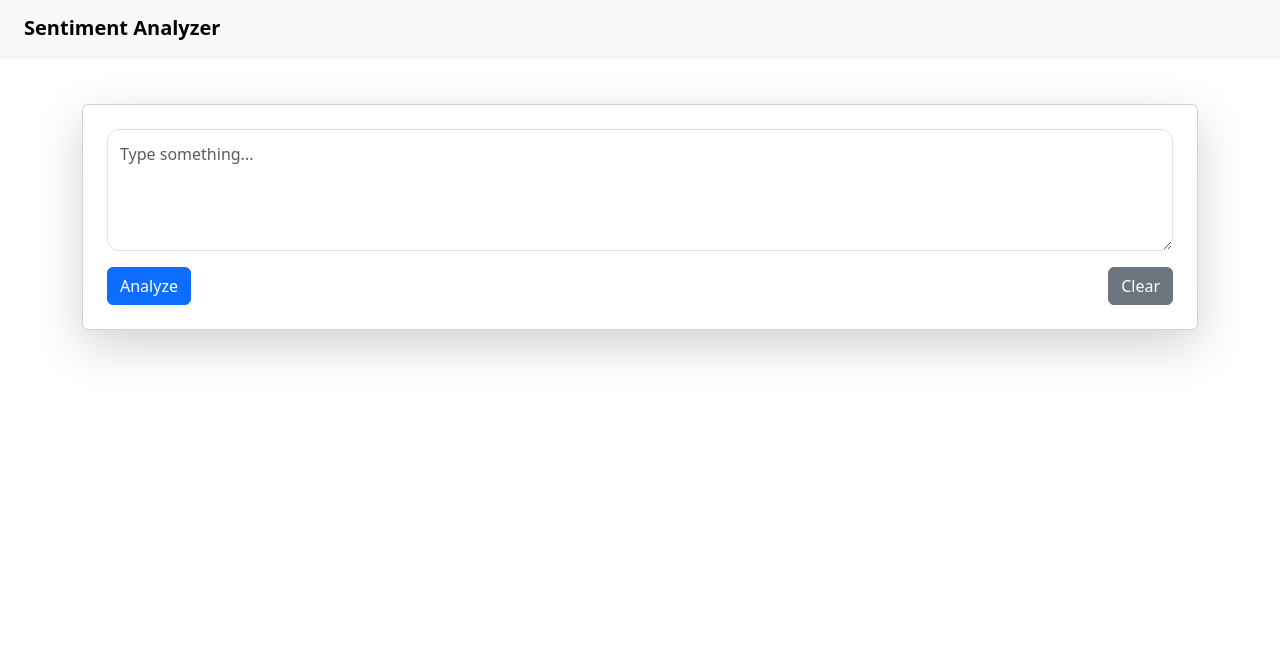
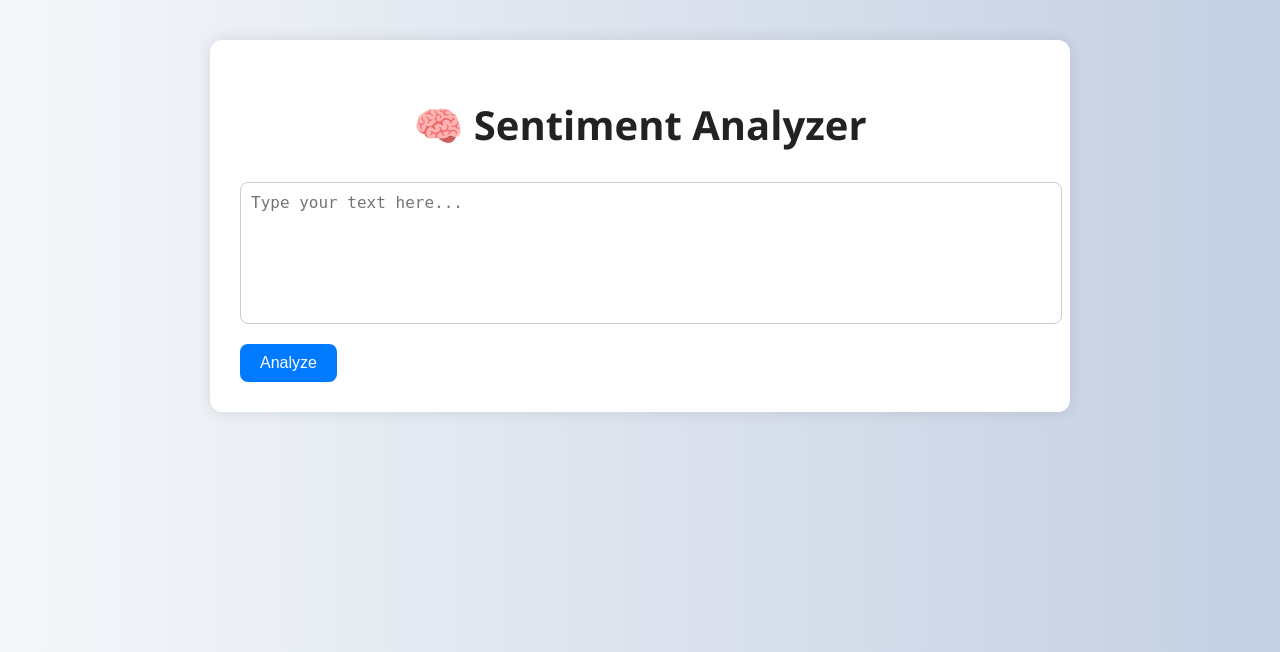
Before and after one commit to Devaharshini06/sentiment-analysis-app, a Flask app: page / in a window 1280 px wide. Shown: the top 652 px of the page. Run offline with Flask 3, Linux system fonts and the light colour scheme.

Commit message:
Final commit

```diff
--- a/app.py
+++ b/app.py
@@ -1,67 +1,64 @@
-
 from flask import Flask, render_template, request
 from textblob import TextBlob
 from wordcloud import WordCloud
-import matplotlib.pyplot as plt
 import os
 import uuid
-print("Running This app.py")
+
 app = Flask(__name__)
 app.config['UPLOAD_FOLDER'] = 'static/img'
 
-@app.route('/', methods=['GET', 'POST'])
+def analyze_sentiment(text):
+    blob = TextBlob(text)
+    polarity = blob.sentiment.polarity
+    if polarity > 0.1:
+        return 'Positive', polarity
+    elif polarity < -0.1:
+        return 'Negative', polarity
+    else:
+        return 'Neutral', polarity
+
+def generate_wordcloud(text):
+    wc = WordCloud(width=400, height=300, background_color='white', colormap='plasma').generate(text)
+    filename = f"{uuid.uuid4().hex}_wc.png"
+    path = os.path.join(app.config['UPLOAD_FOLDER'], filename)
+    wc.to_file(path)
+    return filename
+
+@app.route("/", methods=["GET", "POST"])
 def index():
     sentiment = None
     polarity = 0
-    emoji = ''
-    message = ''
-    bg_color = ''
-    chart_filename = None
-    wordcloud_filename = None
-    if request.method == 'POST':
-        text = request.form['text']
-        blob = TextBlob(text)
-        polarity = blob.sentiment.polarity
+    text = ""
+    pie_data = {"Positive": 0, "Negative": 0, "Neutral": 0}
+    emoji = ""
+    wordcloud_file = None
 
-        if polarity > 0.2:
-            sentiment = "Positive"
+    if request.method == "POST":
+        text = request.form["text"]
+        sentiment, polarity = analyze_sentiment(text)
+        wordcloud_file = generate_wordcloud(text)
+
+        if sentiment == "Positive":
+            pie_data["Positive"] = 70
+            pie_data["Neutral"] = 30
             emoji = "😊"
-            message = "Your message has a positive vibe!"
-            bg_color = "#d4edda"
-        elif polarity < -0.2:
-            sentiment = "Negative"
+        elif sentiment == "Negative":
+            pie_data["Negative"] = 70
+            pie_data["Neutral"] = 30
             emoji = "😞"
-            message = "Oops! That felt negative."
-            bg_color = "#f8d7da"
         else:
-            sentiment = "Neutral"
+            pie_data["Neutral"] = 100
             emoji = "😐"
-            message = "That's a neutral statement."
-            bg_color = "#fff3cd"
 
-        # Pie chart
-        chart_filename = f"{uuid.uuid4().hex}_pie.png"
-        chart_path = os.path.join(app.config['UPLOAD_FOLDER'], chart_filename)
-        labels = ['Positive', 'Neutral', 'Negative']
-        sizes = [max(polarity, 0), 1 - abs(polarity), max(-polarity, 0)]
-        colors = ['#28a745', '#ffc107', '#dc3545']
-        plt.figure(figsize=(4, 4))
-        plt.pie(sizes, labels=labels, autopct='%1.1f%%', colors=colors, startangle=140)
-        plt.axis('equal')
-        plt.tight_layout()
-        plt.savefig(chart_path)
-        plt.close()
+    return render_template(
+        "index.html",
+        text=text,
+        sentiment=sentiment,
+        polarity=round(polarity, 3),
+        emoji=emoji,
+        pie_data=pie_data,
+        wordcloud_file=wordcloud_file
+    )
 
-        # Word Cloud
-        wordcloud_filename = f"{uuid.uuid4().hex}_wc.png"
-        wc_path = os.path.join(app.config['UPLOAD_FOLDER'], wordcloud_filename)
-        wc = WordCloud(width=600, height=300, background_color='white').generate(text)
-        wc.to_file(wc_path)
-
-        return render_template('index.html', sentiment=sentiment, polarity=polarity, emoji=emoji,
-                               message=message, text=text, bg_color=bg_color,
-                               chart=chart_filename, wordcloud=wordcloud_filename)
-    return render_template('index.html')
-
-if __name__ == '__main__':
+if __name__ == "__main__":
     app.run(debug=True)
--- a/requirements.txt
+++ b/requirements.txt
@@ -1,2 +1,5 @@
+
 flask
 textblob
+matplotlib
+wordcloud
--- a/static/css/style.css
+++ b/static/css/style.css
@@ -1,22 +1,78 @@
-
 body {
-    font-family: 'Inter', sans-serif;
-    background-color: #f5f7fa;
+    font-family: 'Segoe UI', Tahoma, Geneva, Verdana, sans-serif;
+    background: linear-gradient(to right, #f5f7fa, #c3cfe2);
+    margin: 0;
+    padding: 0;
+    color: #333;
 }
 
-textarea.form-control {
+.container {
+    max-width: 800px;
+    margin: 40px auto;
+    background: #fff;
+    padding: 30px;
     border-radius: 12px;
-    padding: 12px;
-    font-size: 1rem;
+    box-shadow: 0 0 15px rgba(0,0,0,0.1);
 }
 
-.btn {
-    border-radius: 30px;
-    padding: 10px 20px;
+h1 {
+    text-align: center;
+    color: #222;
+    font-size: 2.5em;
+    margin-bottom: 30px;
 }
 
-.card {
-    background: #fff;
-    border-radius: 16px;
-    box-shadow: 0 4px 14px rgba(0,0,0,0.05);
+textarea {
+    width: 100%;
+    height: 120px;
+    padding: 10px;
+    font-size: 16px;
+    border-radius: 8px;
+    border: 1px solid #ccc;
+    margin-bottom: 15px;
+    resize: none;
 }
+
+button {
+    padding: 10px 20px;
+    background-color: #007bff;
+    color: #fff;
+    border: none;
+    font-size: 16px;
+    border-radius: 8px;
+    cursor: pointer;
+    transition: background 0.3s;
+}
+
+button:hover {
+    background-color: #0056b3;
+}
+
+.result-card {
+    margin-top: 20px;
+    padding: 20px;
+    border-radius: 12px;
+    font-size: 18px;
+}
+
+.result-card.positive {
+    background-color: #d4edda;
+    color: #155724;
+}
+
+.result-card.negative {
+    background-color: #f8d7da;
+    color: #721c24;
+}
+
+.result-card.neutral {
+    background-color: #fff3cd;
+    color: #856404;
+}
+
+.wordcloud {
+    margin-top: 20px;
+    max-width: 100%;
+    border-radius: 8px;
+    box-shadow: 0 0 10px rgba(0,0,0,0.1);
+}
--- a/templates/index.html
+++ b/templates/index.html
@@ -1,44 +1,56 @@
-
 <!DOCTYPE html>
 <html lang="en">
 <head>
     <meta charset="UTF-8">
     <title>Sentiment Analyzer</title>
-
-    <link href="https://fonts.googleapis.com/css2?family=Inter:wght@400;600&display=swap" rel="stylesheet">
     <link rel="stylesheet" href="{{ url_for('static', filename='css/style.css') }}">
-    <link href="https://cdn.jsdelivr.net/npm/bootstrap@5.3.0/dist/css/bootstrap.min.css" rel="stylesheet">
+    <script src="https://cdn.jsdelivr.net/npm/chart.js"></script>
 </head>
 <body>
+    <div class="container">
+        <h1>🧠 Sentiment Analyzer</h1>
 
-<div class="bg"></div>
-<nav class="navbar navbar-light bg-light shadow-sm px-4">
-    <a class="navbar-brand fw-bold" href="/">Sentiment Analyzer</a>
-</nav>
-
-<div class="container my-5">
-    <div class="card p-4 shadow-lg" style="background-color: {{ bg_color | default('#ffffff', true) }};">
         <form method="POST">
-            <textarea class="form-control mb-3" name="text" rows="4" placeholder="Type something...">{{ text or '' }}</textarea>
-            <div class="d-flex justify-content-between">
-                <button class="btn btn-primary" type="submit">Analyze</button>
-                <button class="btn btn-secondary" type="reset" onclick="document.querySelector('textarea').value=''">Clear</button>
-            </div>
+            <textarea name="text" placeholder="Type your text here..." required>{{ text or '' }}</textarea>
+            <button type="submit">Analyze</button>
         </form>
 
         {% if sentiment %}
-        <div class="result mt-4 text-center">
-            <h4>Sentiment: <strong>{{ sentiment }}</strong> {{ emoji }}</h4>
-            <p class="text-muted">Polarity score: <strong>{{ polarity }}</strong></p>
-            <p class="lead">{{ message }}</p>
-            <hr>
-            <h5>Sentiment Chart</h5>
-            <img src="{{ url_for('static', filename='img/' + chart) }}" class="img-fluid mb-3" width="250">
-            <h5>Word Cloud</h5>
-            <img src="{{ url_for('static', filename='img/' + wordcloud) }}" class="img-fluid" width="100%">
+        <div class="result-card {{ sentiment|lower }}">
+            <h2>{{ emoji }} {{ sentiment }}</h2>
+            <p><strong>Analysis:</strong>
+                {% if sentiment == "Positive" %}
+                    Great! That feels positive.
+                {% elif sentiment == "Negative" %}
+                    Oops! That felt negative.
+                {% else %}
+                    Seems neutral.
+                {% endif %}
+            </p>
+            <p><strong>Polarity Score:</strong> {{ polarity }}</p>
         </div>
+
+        <h3>Sentiment Chart</h3>
+        <canvas id="sentimentChart" width="400" height="300"></canvas>
+        <script>
+            const ctx = document.getElementById('sentimentChart').getContext('2d');
+            new Chart(ctx, {
+                type: 'pie',
+                data: {
+                    labels: ['Positive', 'Negative', 'Neutral'],
+                    datasets: [{
+                        data: [{{ pie_data['Positive'] }}, {{ pie_data['Negative'] }}, {{ pie_data['Neutral'] }}],
+                        backgroundColor: ['#28a745', '#dc3545', '#ffc107']
+                    }]
+                }
+            });
+        </script>
+
+        {% if wordcloud_file %}
+        <h3>Word Cloud</h3>
+        <img src="{{ url_for('static', filename='img/' ~ wordcloud_file) }}" alt="Word Cloud" class="wordcloud">
+        {% endif %}
         {% endif %}
     </div>
-</div>
 </body>
 </html>
```
Also changed, not shown: static/img/0cb9651c98054d90b4c5de0480e7c566_wc.png (added), static/img/3052f8a2a3594792a2a32b61f0597a64_pie.png (added), static/img/49315448172c45f1a68c8843667fa3f2_pie.png (added), static/img/4b3475d793bf46c9a32a451c7831aeaa_wc.png (added), static/img/4c49fecea4114f66acead15d79005c0f_pie.png (added), static/img/4ff4ceb6e2ba4331bfb7f5f414423d63_pie.png (added), static/img/53c6c4978a1b4a088095089f2eb513d9_wc.png (added), static/img/a14305019ba841369540794289a51cc6_pie.png (added), static/img/a6b35628364e4042b7745f19347672f3_wc.png (added), static/img/cb3dec85cce54ea487168885e24b86f6_wc.png (added), static/img/fafdb77c9e484ff9afba29dcfe016548_wc.png (added).
